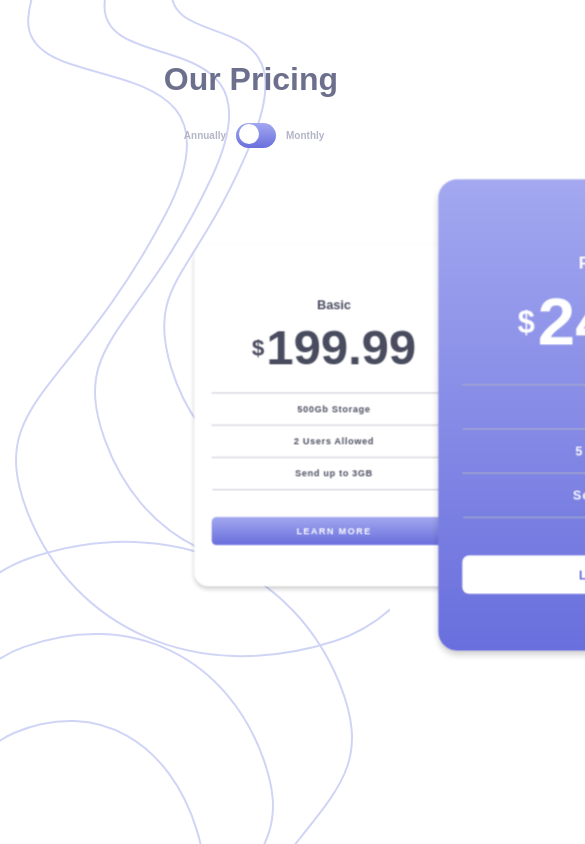
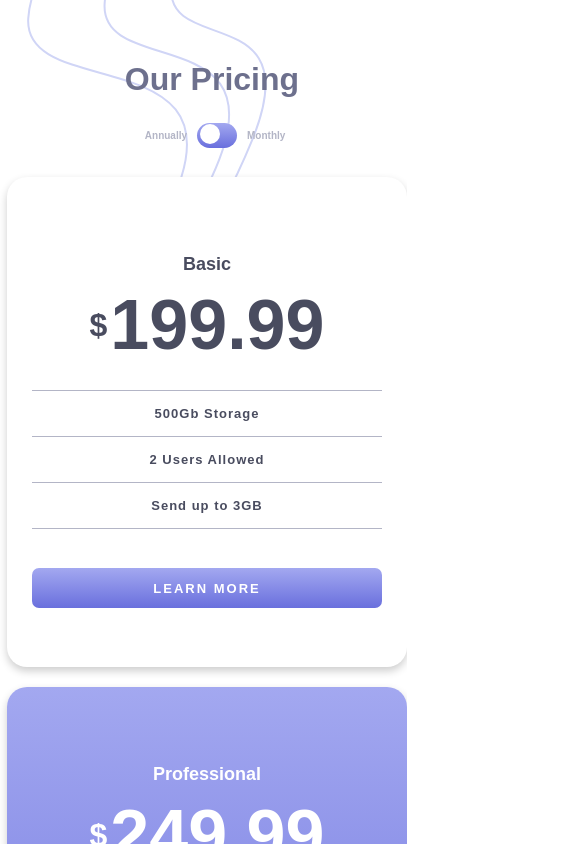
Before and after one commit to Anastasiiiii/pricing-component-with-toggle, a React (Create React App) app in the folder my-app/: page / in a window 390 px wide. Shown: the top 844 px of the page, 585 px wide, since content can reach past the window. Built offline with nearby package versions, Linux system fonts and the light colour scheme.

Commit message:
add mobile screen adjustment

```diff
--- a/my-app/src/components/CardsContainer.jsx
+++ b/my-app/src/components/CardsContainer.jsx
@@ -1,15 +1,10 @@
-import React, { useRef, useState } from "react";
+import React, { useRef, useState, useEffect } from "react";
 import Card from "./Card";
 import "../styles/CardsContainer.css";
-// Import Swiper React components
 import { Swiper, SwiperSlide } from 'swiper/react';
-
-// Import Swiper styles
 import 'swiper/css';
 import 'swiper/css/effect-coverflow';
 import 'swiper/css/pagination';
-
-// Import required modules
 import { EffectCoverflow, Pagination } from 'swiper/modules';
 import Toggle from "./Toggle";
 
@@ -17,6 +12,7 @@ const CardsContainer = () => {
     const swiperRef = useRef(null);
     const [activeIndex, setActiveIndex] = useState(null);
     const [period, setPeriod] = useState(false);
+    const [isMobile, setIsMobile] = useState(window.innerWidth < 500);
 
     const cardData = [
         {
@@ -37,12 +33,8 @@ const CardsContainer = () => {
     ];
 
     const toggleChangePricePeriod = () => {
-        if (!period) {
-            setPeriod(true);
-        } else {
-            setPeriod(false);
-        }
-    }
+        setPeriod(!period);
+    };
 
     const handleCardClick = (index) => {
         if (index !== activeIndex) {
@@ -50,7 +42,7 @@ const CardsContainer = () => {
                 swiperRef.current.slideToLoop(index);
             }
         }
-    }
+    };
 
     const handleSlideChange = (swiper) => {
         setActiveIndex(swiper.realIndex);
@@ -59,16 +51,46 @@ const CardsContainer = () => {
     const setInitialSlide = (swiper) => {
         const middleIndex = Math.floor(cardData.length / 2);
         swiper.slideToLoop(middleIndex);
-    }
+    };
+
+const middleIndex = Math.floor((cardData.length - 1) / 2);
+
+    useEffect(() => {
+        const handleResize = () => {
+            setIsMobile(window.innerWidth < 500);
+        };
+
+        window.addEventListener('resize', handleResize);
+
+        return () => {
+            window.removeEventListener('resize', handleResize);
+        };
+    }, []);
 
     return (
         <div className="all-cards-container">
             <div className="toggle-button-box">
                 <Toggle toggleChangePricePeriod={toggleChangePricePeriod} />
             </div>
+            {isMobile ? (
+                <div className="card-list">
+                    {cardData.map((data, index) => (
+                        <Card
+                            key={index}
+                            name={data.name}
+                            cost={data.cost}
+                            texts={data.texts}
+                            backgroundColor={index === middleIndex ? "var(--card-bg-selected)" : "var(--card-bg)"}
+                            textColor={index === middleIndex ? "var(--text-color-selected)" : "var(--text-color)"}
+                            buttonBg={index === middleIndex ? "var(--button-bg-selected)" : "var(--button-bg)"}
+                            buttonTextColor={index === middleIndex ? "var(--button-text-color-selected)" : "var(--button-text-color)"}
+                        />
+                    ))}
+                </div>
+            ) : (
                 <Swiper
                     effect={'coverflow'}
-                grapCursor={false}
+                    grabCursor={false}
                     centeredSlides={true}
                     loop={true}
                     slidesPerView={3}
@@ -97,15 +119,16 @@ const CardsContainer = () => {
                                 cost={data.cost}
                                 texts={data.texts}
                                 backgroundColor={index === activeIndex ? "var(--card-bg-selected)" : "var(--card-bg)"}
-                            textColor={index == activeIndex ? "var(--text-color-selected" : "var(--text-color)"}
-                            buttonBg={index == activeIndex ? "var(--button-bg-selected)" : "var(--button-bg)"}
-                            buttonTextColor={index == activeIndex ? "var(--button-text-color-selected" : "var(--button-text-color)"}
+                                textColor={index === activeIndex ? "var(--text-color-selected)" : "var(--text-color)"}
+                                buttonBg={index === activeIndex ? "var(--button-bg-selected)" : "var(--button-bg)"}
+                                buttonTextColor={index === activeIndex ? "var(--button-text-color-selected)" : "var(--button-text-color)"}
                             />
                         </SwiperSlide>
                     ))}
                 </Swiper>
+            )}
         </div>
     );
-}
+};
 
 export default CardsContainer;
--- a/my-app/src/styles/Card.css
+++ b/my-app/src/styles/Card.css
@@ -43,6 +43,7 @@
 }
 
 .text-container {
+    position: relative;
     width: 350px;
     color: var(--light-text-color);
     font-weight: 700;
@@ -63,7 +64,7 @@
     border-top: 1px solid var(--border-color);
 }
 
-.learn-more-button{
+.learn-more-button {
     width: 350px;
     height: 40px;
     border-radius: 7px;
@@ -80,9 +81,10 @@
 .text-container::after {
     content: "";
     position: absolute;
-    left: 67%;
+    left: 50%;
     transform: translateX(-50%);
-    width: 350px;
+    width: 100%;
+    max-width: 350px;
     height: 1px;
     background: var(--border-color);
 }
--- a/my-app/src/styles/CardsContainer.css
+++ b/my-app/src/styles/CardsContainer.css
@@ -1,6 +1,6 @@
 .toggle-button-box{
-    position: absolute; /* Position it as you need */
-    top: 40px; /* Adjust based on your layout */
+    position: absolute;
+    top: 40px;
     left: 42%;
     z-index: 10;
 }
@@ -25,3 +25,21 @@
 .swiper-slide.active-slide {
     transform: scale(1.05);
 }
+
+.card-list {
+    display: flex;
+    flex-direction: column;
+    gap: 20px;
+}
+
+@media (max-width: 500px) {
+    .toggle-button-box{
+        position: absolute;
+        top: 40px;
+        left: 32%;
+        z-index: 10;
+    }
+    .all-cards-container {
+        margin: 7px;
+    }
+}
```
Lines whose indentation alone changed are shown as unchanged.
